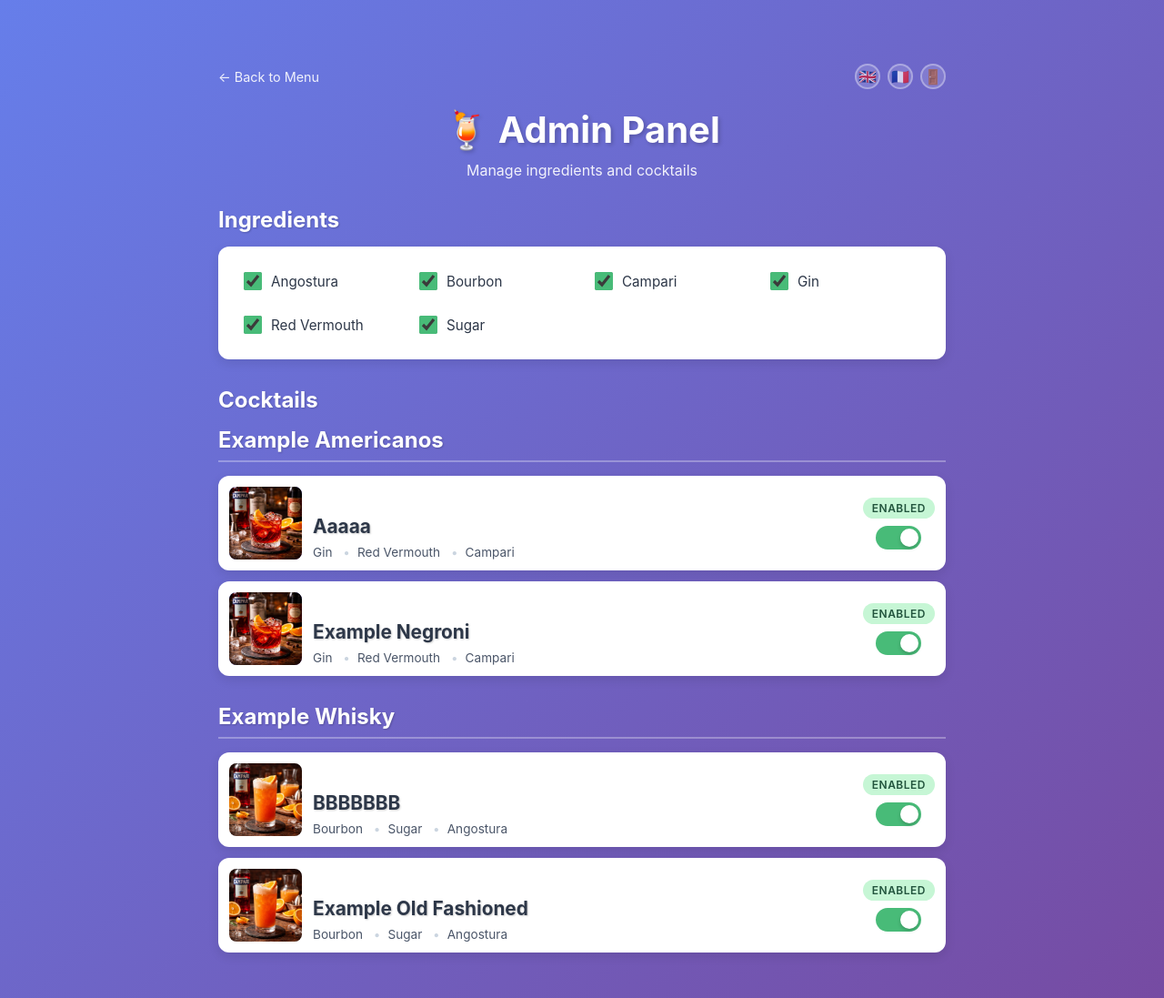
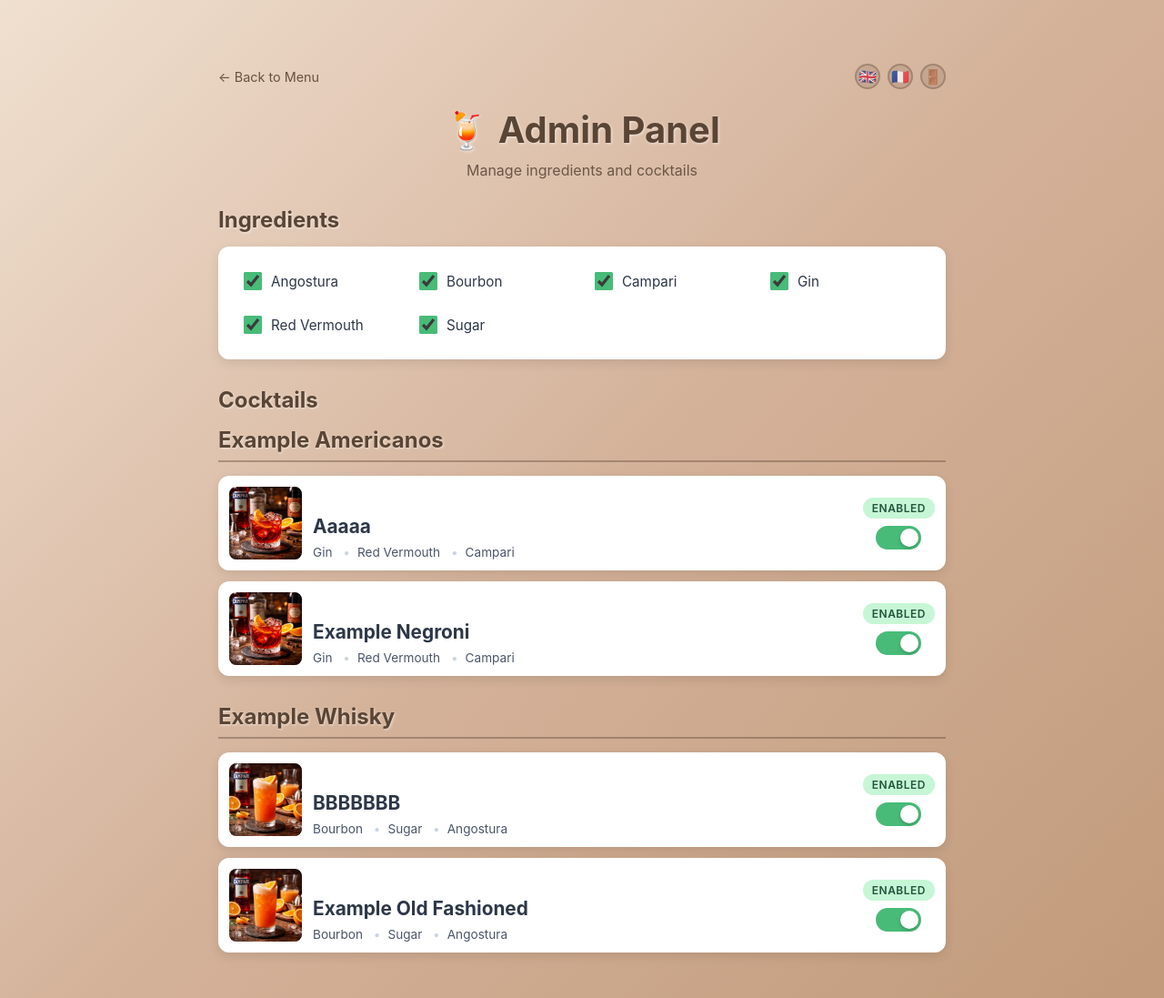
Before and after one commit to nmaupu/cocktails, a Flask app: page /admin in a window 1280 px wide. Shown: the whole page at 91% size. Run offline with Flask 3, Linux system fonts and the light colour scheme; the visitor is signed in with stand-in values (Sample User, id 1).

Commit message:
better colors

```diff
--- a/templates/admin.html
+++ b/templates/admin.html
@@ -13,7 +13,7 @@
 
         body {
             font-family: -apple-system, BlinkMacSystemFont, 'Segoe UI', Roboto, Oxygen, Ubuntu, Cantarell, sans-serif;
-            background: linear-gradient(135deg, #667eea 0%, #764ba2 100%);
+            background: linear-gradient(135deg, #f0e0d0 0%, #d4b29a 50%, #c19a7a 100%);
             min-height: 100vh;
             padding: 20px;
             color: #333;
@@ -39,25 +39,25 @@
             height: 32px;
             border-radius: 50%;
             cursor: pointer;
-            border: 2px solid rgba(255, 255, 255, 0.5);
+            border: 2px solid rgba(90, 69, 53, 0.5);
             transition: all 0.2s ease;
             opacity: 0.7;
             display: flex;
             align-items: center;
             justify-content: center;
             font-size: 18px;
-            background: rgba(255, 255, 255, 0.2);
+            background: rgba(90, 69, 53, 0.2);
         }
 
         .lang-flag:hover {
             opacity: 1;
-            border-color: rgba(255, 255, 255, 0.9);
+            border-color: rgba(90, 69, 53, 0.8);
             transform: scale(1.1);
         }
 
         .lang-flag.active {
             opacity: 1;
-            border-color: white;
+            border-color: #5a4535;
             border-width: 3px;
             box-shadow: 0 2px 8px rgba(0, 0, 0, 0.3);
         }
@@ -75,22 +75,22 @@
 
         h1 {
             text-align: center;
-            color: white;
+            color: #5a4535;
             font-size: 2.5rem;
             margin-bottom: 10px;
-            text-shadow: 2px 2px 4px rgba(0, 0, 0, 0.2);
+            text-shadow: 1px 1px 3px rgba(255, 255, 255, 0.6);
         }
 
         h2 {
-            color: white;
+            color: #5a4535;
             font-size: 1.5rem;
             margin: 30px 0 15px 0;
-            text-shadow: 1px 1px 2px rgba(0, 0, 0, 0.2);
+            text-shadow: 1px 1px 3px rgba(255, 255, 255, 0.6);
         }
 
         .subtitle {
             text-align: center;
-            color: rgba(255, 255, 255, 0.9);
+            color: #6b5747;
             margin-bottom: 30px;
             font-size: 1rem;
         }
@@ -112,7 +112,7 @@
 
         .back-link {
             display: inline-block;
-            color: white;
+            color: #5a4535;
             text-decoration: none;
             font-size: 0.9rem;
             opacity: 0.9;
@@ -127,21 +127,21 @@
             height: 28px;
             border-radius: 50%;
             cursor: pointer;
-            border: 2px solid rgba(255, 255, 255, 0.5);
+            border: 2px solid rgba(90, 69, 53, 0.5);
             transition: all 0.2s ease;
             opacity: 0.7;
             display: flex;
             align-items: center;
             justify-content: center;
             font-size: 16px;
-            background: rgba(255, 255, 255, 0.2);
+            background: rgba(90, 69, 53, 0.2);
             text-decoration: none;
-            color: white;
+            color: #5a4535;
         }
 
         .logout-button:hover {
             opacity: 1;
-            border-color: rgba(255, 255, 255, 0.9);
+            border-color: rgba(90, 69, 53, 0.8);
             transform: scale(1.1);
         }
 
@@ -263,7 +263,7 @@
             height: 80px;
             object-fit: cover;
             border-radius: 8px;
-            background: linear-gradient(135deg, #667eea 0%, #764ba2 100%);
+            background: linear-gradient(135deg, #f0e0d0 0%, #d4b29a 50%, #c19a7a 100%);
             flex-shrink: 0;
             margin-right: 12px;
         }
@@ -339,13 +339,13 @@
         }
 
         .alcohol-header {
-            color: white;
+            color: #5a4535;
             font-size: 1.5rem;
             font-weight: 700;
             margin-bottom: 15px;
-            text-shadow: 1px 1px 2px rgba(0, 0, 0, 0.2);
+            text-shadow: 1px 1px 3px rgba(255, 255, 255, 0.6);
             padding-bottom: 8px;
-            border-bottom: 2px solid rgba(255, 255, 255, 0.3);
+            border-bottom: 2px solid rgba(90, 69, 53, 0.4);
         }
 
         @media (max-width: 480px) {
--- a/templates/login.html
+++ b/templates/login.html
@@ -13,7 +13,7 @@
 
         body {
             font-family: -apple-system, BlinkMacSystemFont, 'Segoe UI', Roboto, Oxygen, Ubuntu, Cantarell, sans-serif;
-            background: linear-gradient(135deg, #667eea 0%, #764ba2 100%);
+            background: linear-gradient(135deg, #f0e0d0 0%, #d4b29a 50%, #c19a7a 100%);
             min-height: 100vh;
             display: flex;
             align-items: center;
@@ -83,7 +83,7 @@
         button {
             width: 100%;
             padding: 12px;
-            background: linear-gradient(135deg, #667eea 0%, #764ba2 100%);
+            background: linear-gradient(135deg, #f0e0d0 0%, #d4b29a 50%, #c19a7a 100%);
             color: white;
             border: none;
             border-radius: 8px;
```
Also changed, not shown: templates/index.html (+26 -14 lines).
